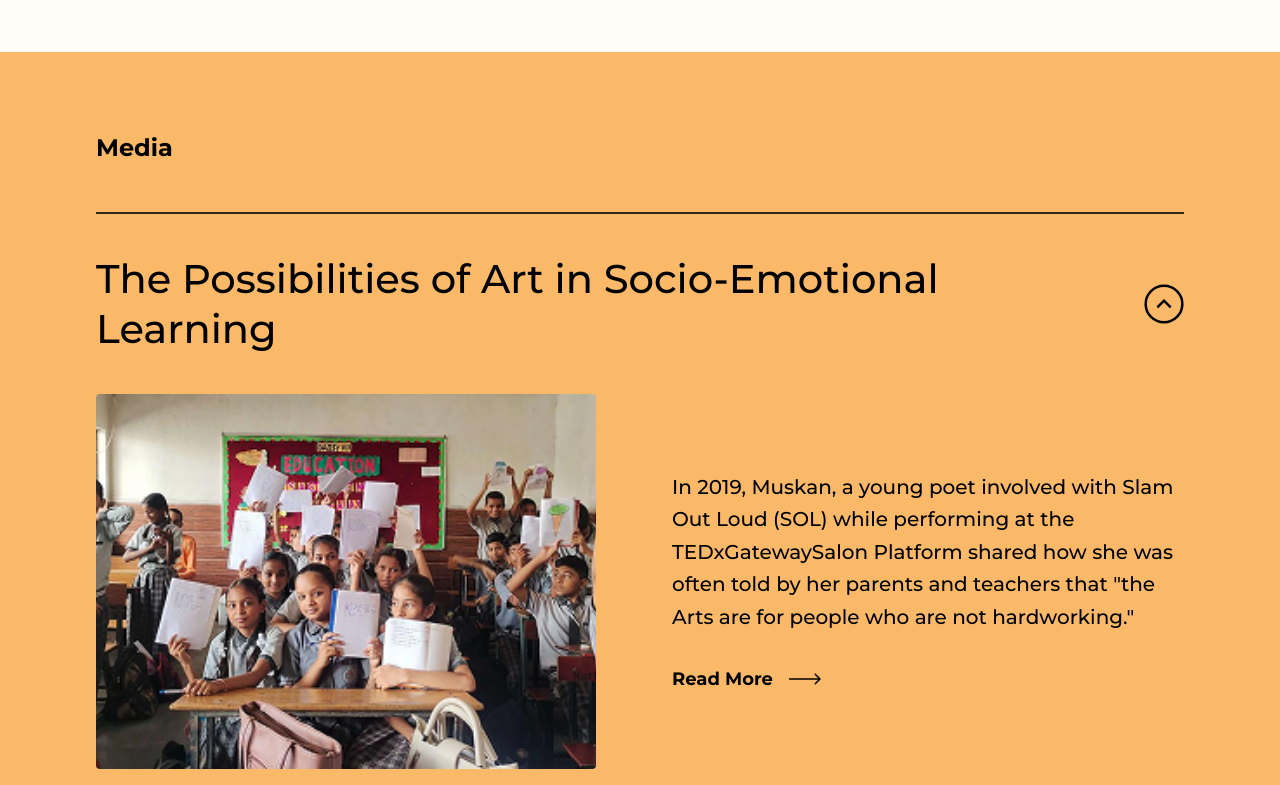
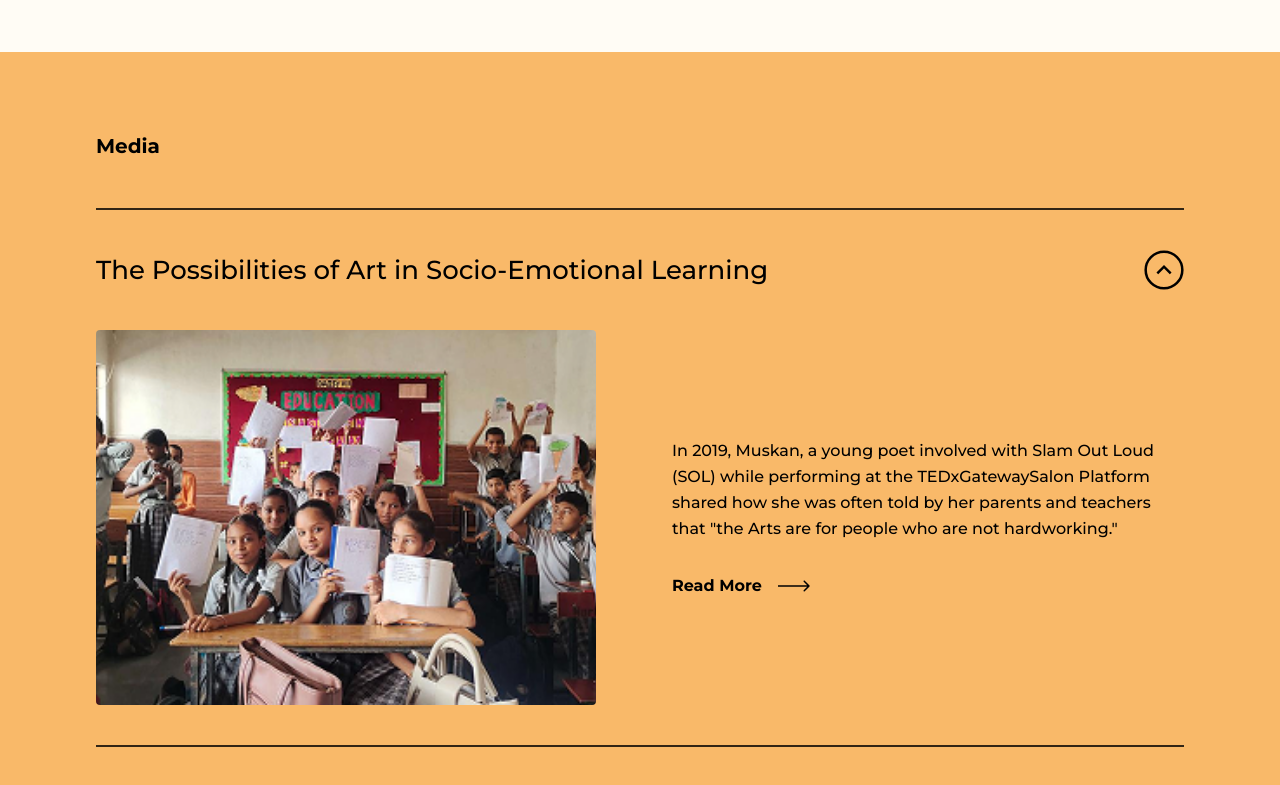
Before and after one commit to mokshchadha/slamoutloud, a Next.js app: page / in a window 1280 px wide. Shown: the part 10260-11045 px from the top of the page. Built offline with nearby package versions, Linux system fonts and the light colour scheme.

Commit message:
media font update

```diff
--- a/src/app/components/homepage/Media.tsx
+++ b/src/app/components/homepage/Media.tsx
@@ -52,7 +52,7 @@ export default function Media() {
   return (
     <section className="bg-[#F9B969] flex flex-col w-full py-12 md:py-20 font-sans">
       <div className="container mx-auto px-6 md:px-16 lg:px-24">
-        <h2 className="text-black font-bold text-lg md:text-xl lg:text-2xl mb-8 md:mb-12">
+        <h2 className="text-black font-bold text-base md:text-lg lg:text-xl mb-8 md:mb-12">
           Media
         </h2>
         <div className="flex flex-col border-t-2 border-black/80">
@@ -66,10 +66,10 @@ export default function Media() {
               >
                 {/* Header (Question + Icon) */}
                 <div
-                  className="flex items-center justify-between py-6 md:py-8 lg:py-10 cursor-pointer"
+                  className="flex items-center justify-between py-2 md:py-8 lg:py-10 cursor-pointer"
                   onClick={() => toggleAccordion(index)}
                 >
-                  <h3 className="text-xl md:text-3xl lg:text-[40px] leading-tight font-medium text-black max-w-[85%]">
+                  <h3 className="text-lg md:text-[22px] lg:text-[26px] leading-tight font-medium text-black max-w-[85%]">
                     {item.title}
                   </h3>
                   <div
@@ -114,14 +114,14 @@ export default function Media() {
 
                       {/* Right Content (Text) */}
                       <div className="w-full lg:w-1/2 flex flex-col justify-center text-left">
-                        <p className="text-base md:text-lg lg:text-xl font-medium text-black leading-relaxed mb-8">
+                        <p className="text-sm md:text-base lg:text-base font-medium text-black leading-relaxed mb-8">
                           {item.content}
                         </p>
                         <Link
                           href={item.link}
                           target="_blank"
                           rel="noopener noreferrer"
-                          className="inline-flex items-center gap-4 text-black font-bold text-base md:text-lg hover:underline w-fit"
+                          className="inline-flex items-center gap-4 text-black font-bold text-sm md:text-base hover:underline w-fit"
                         >
                           Read More
                           <svg width="32" height="12" viewBox="0 0 32 12" fill="none" xmlns="http://www.w3.org/2000/svg">
```
